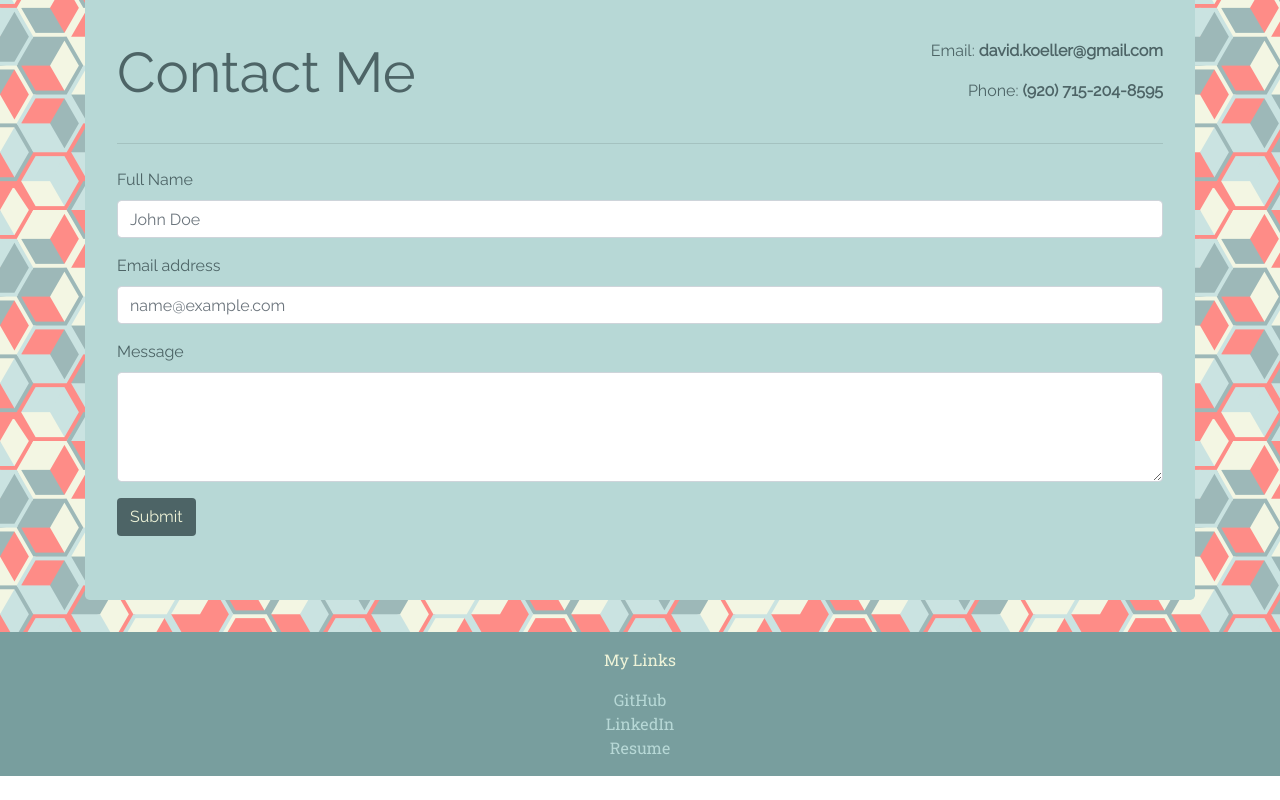
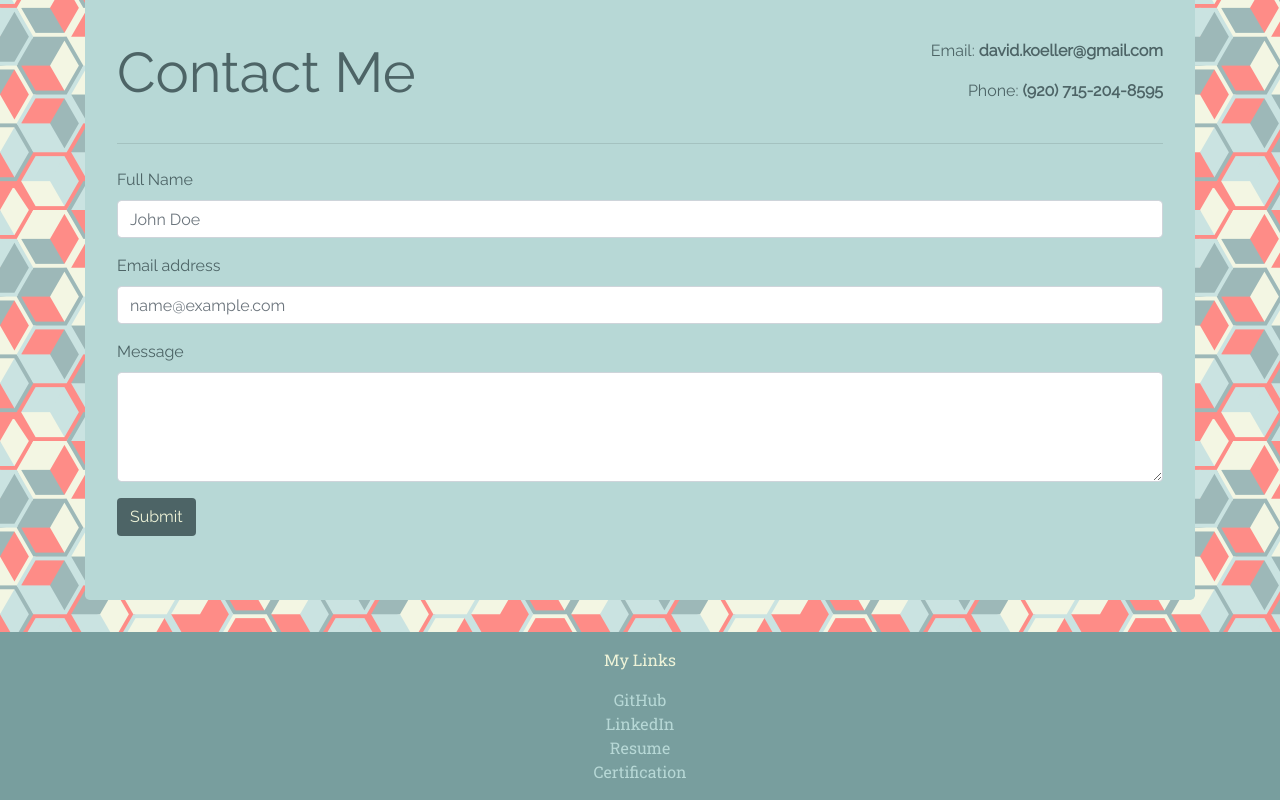
Before and after one commit to chefdaveyboy/chefdaveyboy.github.io, a plain HTML site: page index.html in a window 1280 px wide. Shown: the part 1407-2207 px from the top of the page. Before the commit the page ends 2183 px from the top, so only its background shows below. Drawn offline with nearby package versions, Linux system fonts and the light colour scheme.

Commit message:
added certificate

```diff
--- a/index.html
+++ b/index.html
@@ -155,6 +155,8 @@
                     <a href="https://www.linkedin.com/in/david-koeller-a1a50b175/" target="_blank" style="text-decoration: none; color: #b7d8d6;">LinkedIn</a>
                     <br>
                     <a href="assets/images/ResumeDave.pdf" target="_blank" style="text-decoration: none; color: #b7d8d6;">Resume</a>
+                    <br>
+                    <a href="assets/images/BootcampCertificate.pdf" target="_blank" style="text-decoration: none; color: #b7d8d6;">Certification</a>
                 </div>
                 <div class="col-4"></div>
             </div>
```
Also changed, not shown: 1 other file.
